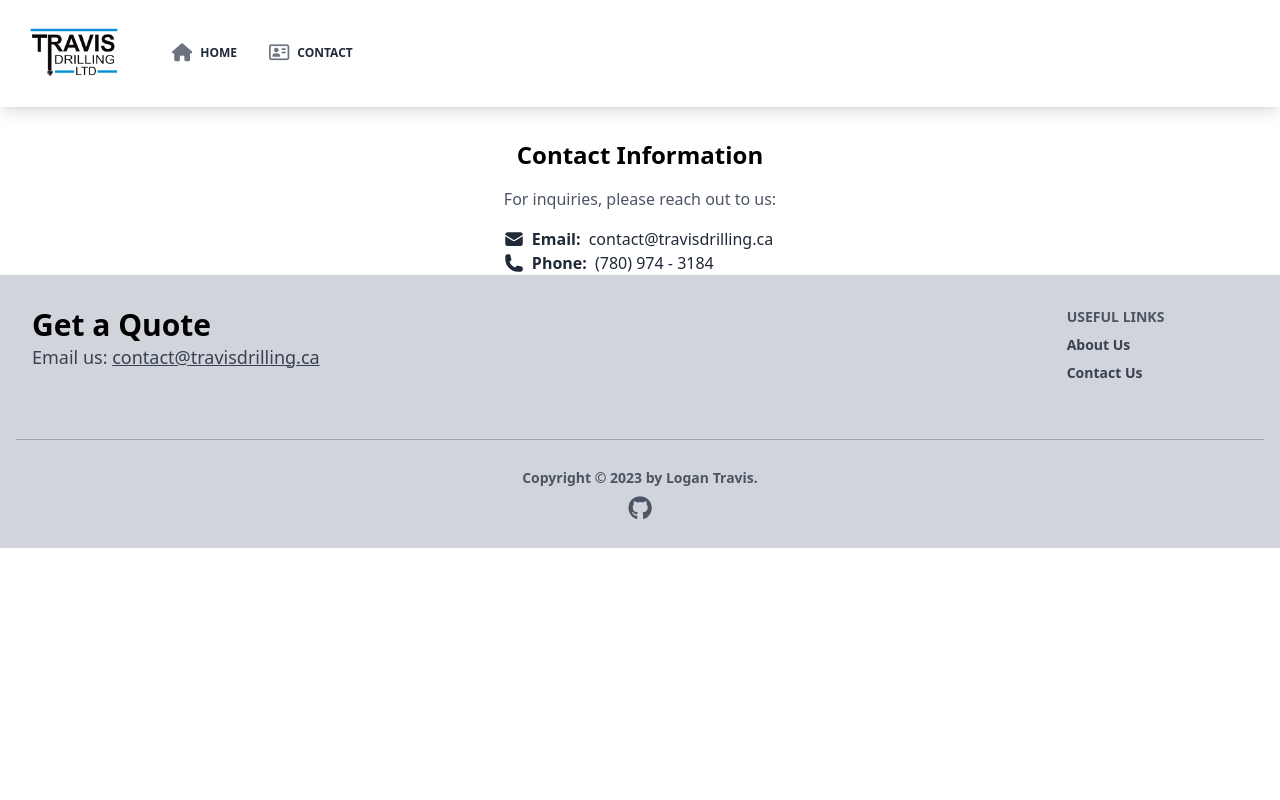
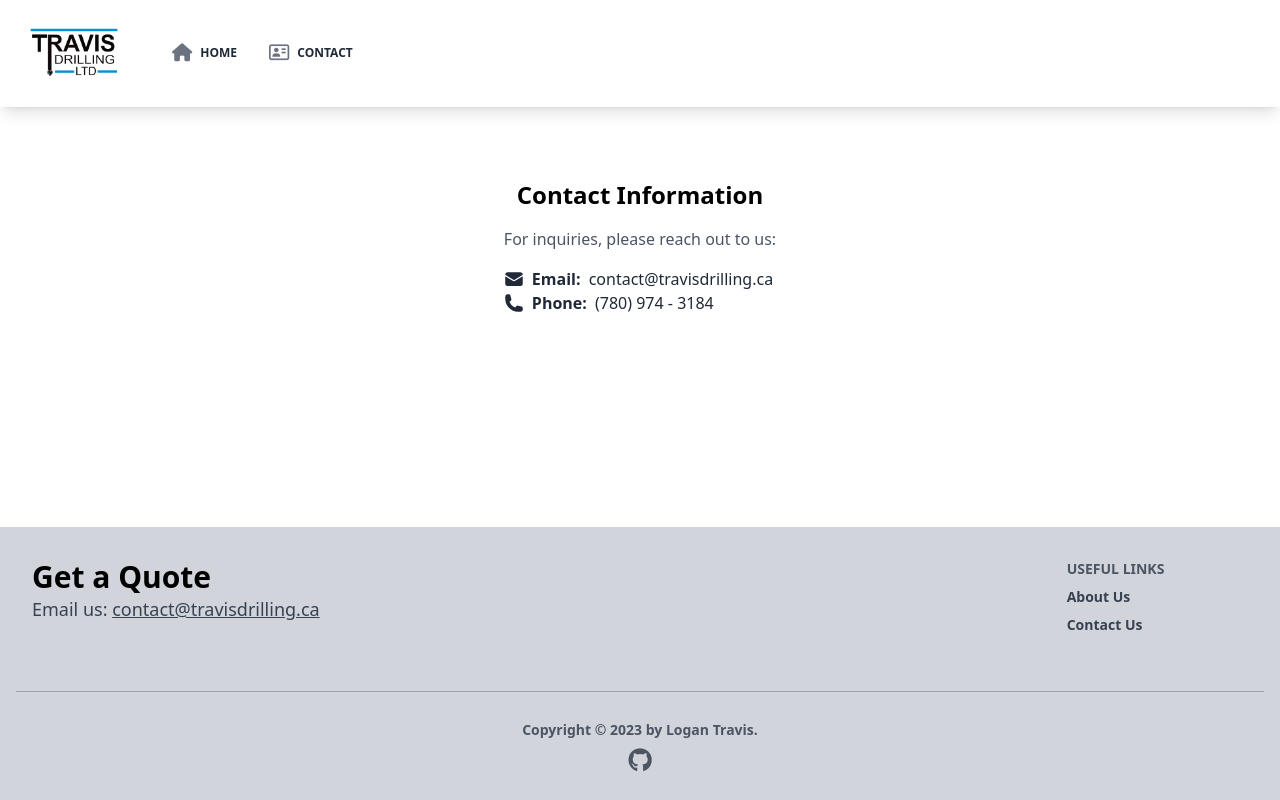
Before and after one commit to Logan9312/Travis-Drilling, a Next.js app: page /contact in a window 1280 px wide. Built offline with nearby package versions, Linux system fonts and the light colour scheme.

Commit message:
Fixing footer to bottom

```diff
--- a/src/components/Footer.tsx
+++ b/src/components/Footer.tsx
@@ -4,7 +4,7 @@ import Link from "next/link";
 
 function Footer() {
   return (
-    <footer className="relative bg-gray-300 pb-6 pt-8">
+    <footer className="fixed bottom-0 min-w-full bg-gray-300 pb-6 pt-8">
       <div className="container mx-auto px-4">
         <div className="flex flex-wrap">
           <div className="w-full px-4 lg:w-6/12">
--- a/src/pages/contact.tsx
+++ b/src/pages/contact.tsx
@@ -5,7 +5,7 @@ import Layout from "~/components/Layout";
 const Contact: React.FC = () => {
   return (
     <Layout transparent={false}>
-      <div className="flex flex-1 flex-col items-center justify-center">
+      <div className="flex flex-1 py-10 flex-col items-center justify-center align-middle ">
         <div className="mt-8 text-center">
           <h2 className="mb-4 text-2xl font-bold">Contact Information</h2>
           <p className="text-gray-600">
--- a/src/pages/index.tsx
+++ b/src/pages/index.tsx
@@ -3,7 +3,7 @@ import Layout from "../components/Layout";
 import Image from "next/image";
 import Link from "next/link";
 
-const IndexPage = () => (
+const IndexPage: React.FC = () => (
   <Layout transparent>
     <Hero />
     <Services />
```
